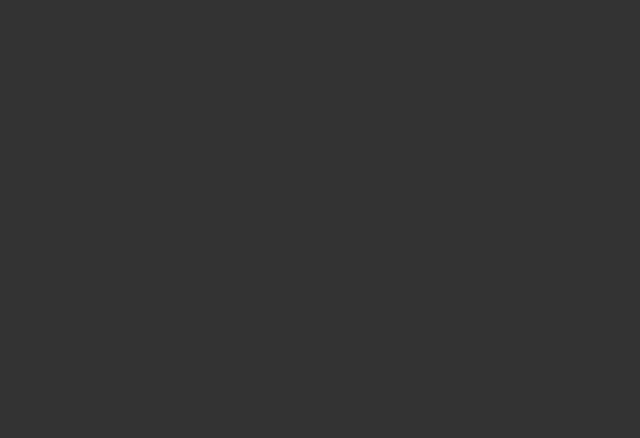
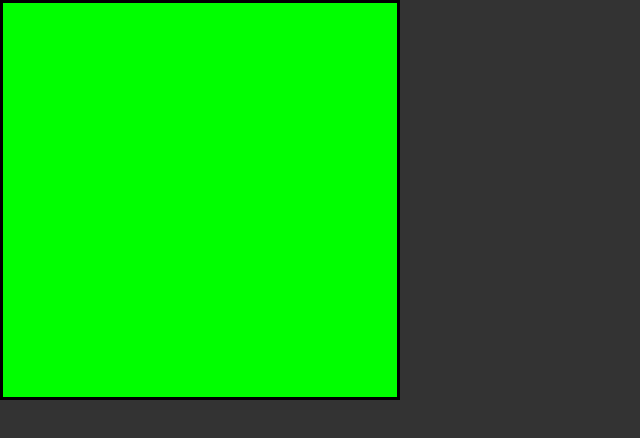
Before and after one commit to Krzysztof-G/Projekt---cwiczenia-z-animacji, a plain HTML site: page index.html in a window 1280 px wide. Shown: the whole page, without its empty margins (0-640 px from the left). Drawn offline with Linux system fonts and the light colour scheme.

Commit message:
Add basic html and styles

```diff
--- a/index.html
+++ b/index.html
@@ -10,5 +10,7 @@
 		<link href="https://fonts.googleapis.com/css2?family=Montserrat:wght@100;400;700&display=swap" rel="stylesheet" />
 		<title>Ćwiczenia z animacji</title>
 	</head>
-	<body></body>
+	<body>
+		<div class="square"></div>
+	</body>
 </html>
--- a/sass/style.scss
+++ b/sass/style.scss
@@ -1 +1,13 @@
 @use './utilities/reset' as *;
+
+body {
+	color: #fff;
+	overflow: hidden;
+}
+
+.square {
+	width: 400px;
+	height: 400px;
+	background-color: lime;
+	border: 3px solid black;
+}
```
Also changed, not shown: css/style.css, 1 other file.
